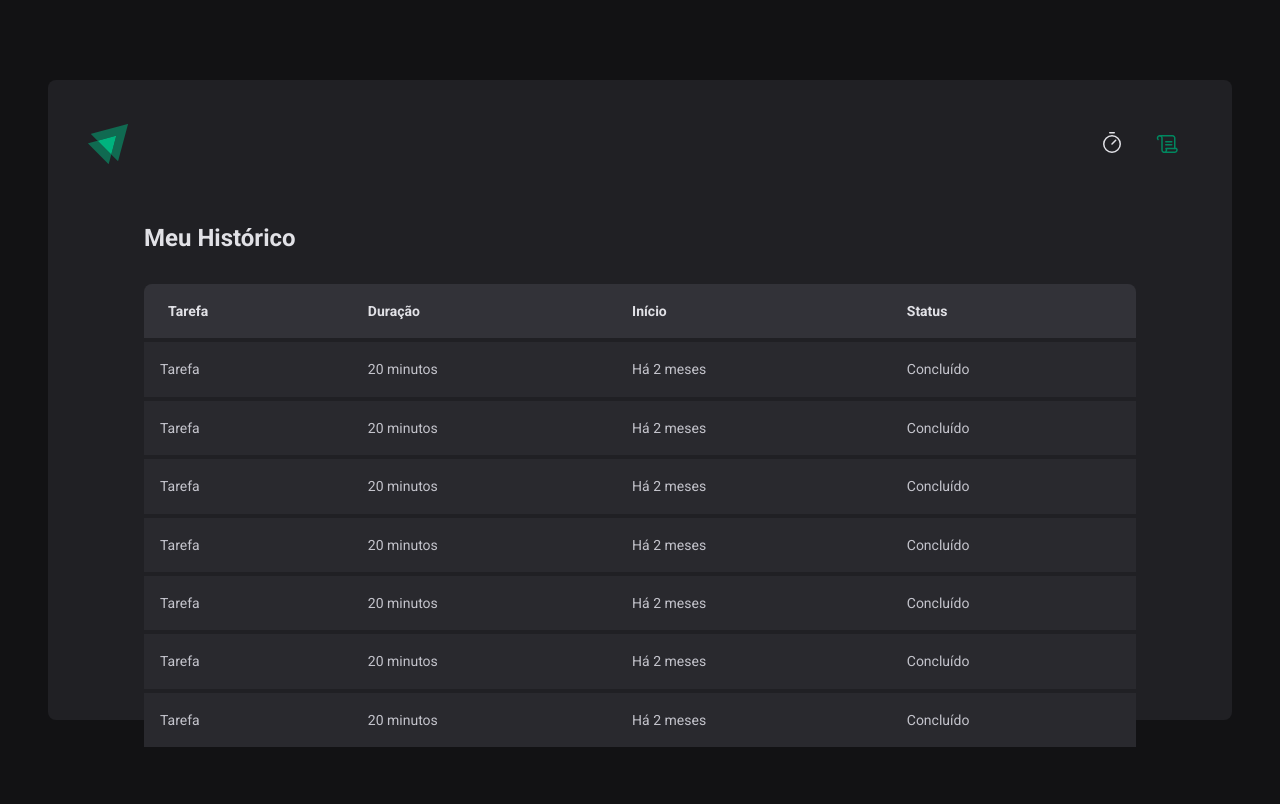
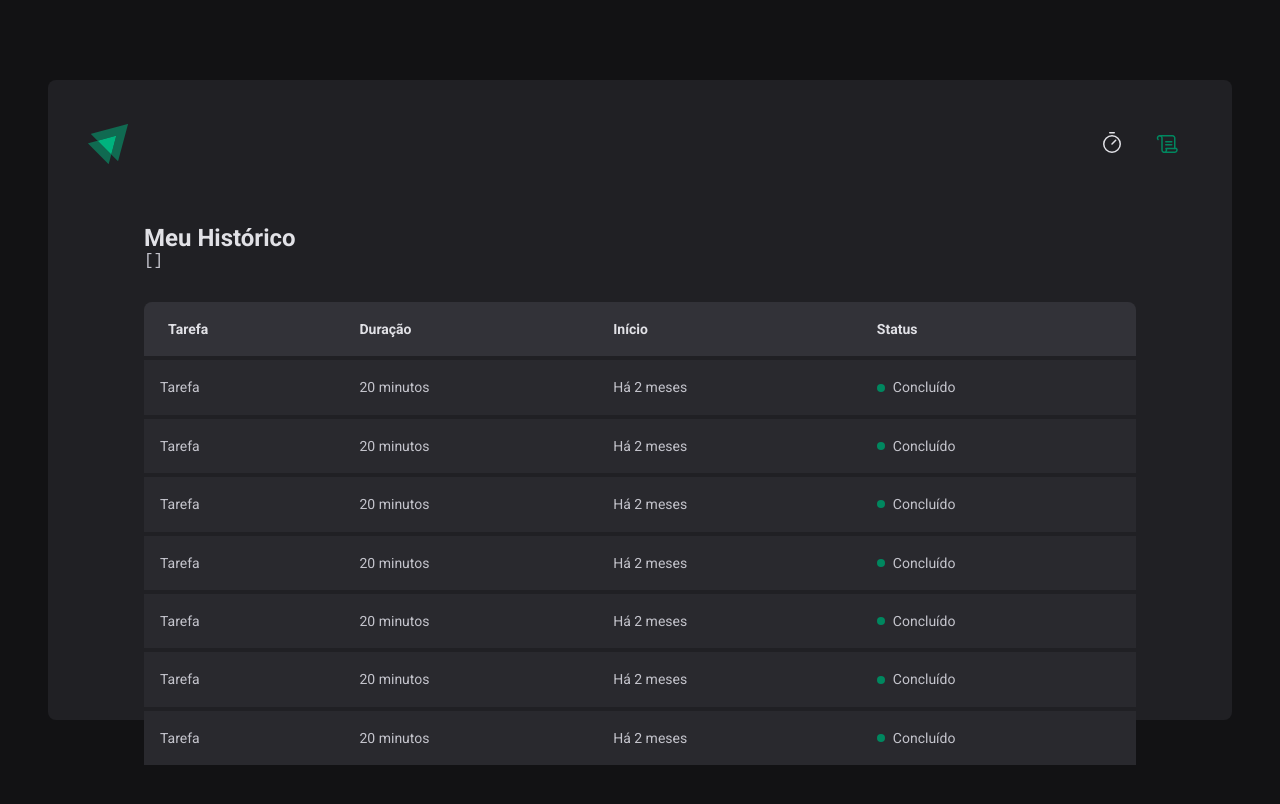
Before and after one commit to daniellichotti/02-ignite-timer, a React (Vite) app: page /history in a window 1280 px wide. Shown: the top 804 px of the page. Built offline with nearby package versions, Linux system fonts and the light colour scheme.

Commit message:
Contexto entre rotas - Contexto no React

```diff
--- a/src/App.tsx
+++ b/src/App.tsx
@@ -4,12 +4,15 @@ import { Router } from './Router';
 
 import { defaultTheme } from './styles/themes/default';
 import { GlobalStyle } from './styles/global';
+import { CyclesContextProvider } from './contexts/CyclesContext';
 
 export function App() {
     return (
         <ThemeProvider theme={defaultTheme}>
             <BrowserRouter>
-                <Router />
+                <CyclesContextProvider>
+                    <Router />
+                </CyclesContextProvider>
             </BrowserRouter>
             <GlobalStyle />
         </ThemeProvider>
--- /dev/null
+++ b/src/contexts/CyclesContext.tsx
@@ -0,0 +1,104 @@
+import { ReactNode, createContext, useState } from 'react';
+
+interface CreateCycleData {
+    task: string;
+    minutesAmount: number;
+}
+
+interface Cycle {
+    id: string;
+    task: string;
+    minutesAmount: number;
+    startDate: Date;
+    InterruptedDate?: Date;
+    finishedDate?: Date;
+}
+
+interface CyclesContextType {
+    cycles: Cycle[];
+    activeCycle: Cycle | undefined;
+    activeCycleId: String | null;
+    amountSecondsPassed: number;
+    setSecondsPassed: (seconds: number) => void;
+    markCurrentCycleAsFinished: () => void;
+    createNewCycle: (data: CreateCycleData) => void;
+    interruptCurrentCycle: () => void;
+}
+
+export const CyclesContext = createContext({} as CyclesContextType);
+
+interface CyclesContextProviderProps {
+    children: ReactNode;
+}
+
+export function CyclesContextProvider({
+    children,
+}: CyclesContextProviderProps) {
+    const [cycles, setCycles] = useState<Cycle[]>([]);
+    const [activeCycleId, setActiveCycleId] = useState<string | null>(null);
+    const [amountSecondsPassed, setAmountSecondsPassed] = useState(0);
+
+    const activeCycle = cycles.find((cycle) => cycle.id === activeCycleId);
+
+    function setSecondsPassed(seconds: number) {
+        setAmountSecondsPassed(seconds);
+    }
+
+    function markCurrentCycleAsFinished() {
+        setCycles((state) =>
+            state.map((cycle) => {
+                if (cycle.id === activeCycleId) {
+                    return { ...cycle, finishedDate: new Date() };
+                } else {
+                    return cycle;
+                }
+            })
+        );
+    }
+
+    function createNewCycle(data: CreateCycleData) {
+        const id = String(new Date().getTime());
+        const newCycle: Cycle = {
+            id,
+            task: data.task,
+            minutesAmount: data.minutesAmount,
+            startDate: new Date(),
+        };
+
+        setCycles((state) => [...state, newCycle]);
+        setActiveCycleId(id);
+
+        setAmountSecondsPassed(0);
+        //reset();
+    }
+
+    function interruptCurrentCycle() {
+        setCycles((state) =>
+            state.map((cycle) => {
+                if (cycle.id === activeCycleId) {
+                    return { ...cycle, interruptedDate: new Date() };
+                } else {
+                    return cycle;
+                }
+            })
+        );
+        setActiveCycleId(null);
+    }
+
+    return (
+        <CyclesContext.Provider
+            value={{
+                cycles,
+                activeCycle,
+                activeCycleId,
+                markCurrentCycleAsFinished,
+                amountSecondsPassed,
+                setSecondsPassed,
+                createNewCycle,
+                interruptCurrentCycle,
+            }}
+        >
+            {children}
+        </CyclesContext.Provider>
+    );
+}
--- a/src/pages/History/index.tsx
+++ b/src/pages/History/index.tsx
@@ -1,9 +1,15 @@
-import { HistoryContainer, HistoryList } from "./styles";
+import { useContext } from 'react';
+import { HistoryContainer, HistoryList, Status } from './styles';
+import { CyclesContext } from '../../contexts/CyclesContext';
 
 export function History() {
+    const { cycles } = useContext(CyclesContext);
+
     return (
         <HistoryContainer>
             <h1>Meu Histórico</h1>
+
+            <pre>{JSON.stringify(cycles, null, 2)}</pre>
 
             <HistoryList>
                 <table>
@@ -20,43 +26,57 @@ export function History() {
                             <td>Tarefa</td>
                             <td>20 minutos</td>
                             <td>Há 2 meses</td>
-              <td>Concluído</td>
+                            <td>
+                                <Status statusColor="green">Concluído</Status>
+                            </td>
                         </tr>
                         <tr>
                             <td>Tarefa</td>
                             <td>20 minutos</td>
                             <td>Há 2 meses</td>
-              <td>Concluído</td>
+                            <td>
+                                <Status statusColor="green">Concluído</Status>
+                            </td>
                         </tr>
                         <tr>
                             <td>Tarefa</td>
                             <td>20 minutos</td>
                             <td>Há 2 meses</td>
-              <td>Concluído</td>
+                            <td>
+                                <Status statusColor="green">Concluído</Status>
+                            </td>
                         </tr>
                         <tr>
                             <td>Tarefa</td>
                             <td>20 minutos</td>
                             <td>Há 2 meses</td>
-              <td>Concluído</td>
+                            <td>
+                                <Status statusColor="green">Concluído</Status>
+                            </td>
                         </tr>
                         <tr>
                             <td>Tarefa</td>
                             <td>20 minutos</td>
                             <td>Há 2 meses</td>
-              <td>Concluído</td>
+                            <td>
+                                <Status statusColor="green">Concluído</Status>
+                            </td>
                         </tr>
                         <tr>
                             <td>Tarefa</td>
                             <td>20 minutos</td>
                             <td>Há 2 meses</td>
-              <td>Concluído</td>
+                            <td>
+                                <Status statusColor="green">Concluído</Status>
+                            </td>
                         </tr>
                         <tr>
                             <td>Tarefa</td>
                             <td>20 minutos</td>
                             <td>Há 2 meses</td>
-              <td>Concluído</td>
+                            <td>
+                                <Status statusColor="green">Concluído</Status>
+                            </td>
                         </tr>
                     </tbody>
                 </table>
--- a/src/pages/History/styles.ts
+++ b/src/pages/History/styles.ts
@@ -1,4 +1,4 @@
-import styled from "styled-components";
+import styled from 'styled-components';
 
 export const HistoryContainer = styled.main`
     flex: 1;
@@ -8,7 +8,7 @@ export const HistoryContainer = styled.main`
 
     h1 {
         font-size: 1.5rem;
-    color: ${(props) => props.theme["gray-100"]};
+        color: ${(props) => props.theme['gray-100']};
     }
 `;
 export const HistoryList = styled.div`
@@ -21,10 +21,10 @@ export const HistoryList = styled.div`
         border-collapse: collapse;
         min-width: 600px;
         th {
-      background-color: ${(props) => props.theme["gray-600"]};
+            background-color: ${(props) => props.theme['gray-600']};
             padding: 1rem;
             text-align: left;
-      color: ${(props) => props.theme["gray-100"]};
+            color: ${(props) => props.theme['gray-100']};
             font-size: 0.875rem;
             line-height: 1.6;
 
@@ -39,11 +39,35 @@ export const HistoryList = styled.div`
         }
 
         td {
-      background-color: ${(props) => props.theme["gray-700"]};
-      border-top: 4px solid ${(props) => props.theme["gray-800"]};
+            background-color: ${(props) => props.theme['gray-700']};
+            border-top: 4px solid ${(props) => props.theme['gray-800']};
             padding: 1rem;
             font-size: 0.875rem;
             line-height: 1.6;
         }
     }
 `;
+
+const STATUS_COLORS = {
+    yellow: 'yellow-500',
+    green: 'green-500',
+    red: 'red-500',
+} as const;
+
+interface StatusProps {
+    statusColor: keyof typeof STATUS_COLORS;
+}
+
+export const Status = styled.span<StatusProps>`
+    display: flex;
+    align-items: center;
+    gap: 0.5rem;
+
+    &::before {
+        content: '';
+        width: 0.5rem;
+        height: 0.5rem;
+        border-radius: 9999px;
+        background: ${(props) => props.theme[STATUS_COLORS[props.statusColor]]};
+    }
+`;
--- a/src/pages/Home/components/Countdown/index.tsx
+++ b/src/pages/Home/components/Countdown/index.tsx
@@ -1,7 +1,7 @@
 import { useContext, useEffect } from 'react';
 import { CountDownContainer, Separator } from './styles';
 import { differenceInSeconds } from 'date-fns';
-import { CyclesContext } from '../..';
+import { CyclesContext } from '../../../../contexts/CyclesContext';
 
 export function Countdown() {
     const {
--- a/src/pages/Home/components/NewCycleForm/index.tsx
+++ b/src/pages/Home/components/NewCycleForm/index.tsx
@@ -1,7 +1,7 @@
 import { FormContainer, MinutesAmountInput, TaskInput } from './styles';
 import { useContext } from 'react';
-import { CyclesContext } from '../..';
 import { useFormContext } from 'react-hook-form';
+import { CyclesContext } from '../../../../contexts/CyclesContext';
 
 export function NewCycleForm() {
     const { activeCycle } = useContext(CyclesContext);
```
Also changed, not shown: src/pages/Home/index.tsx (+11 -87 lines). Lines whose indentation alone changed are shown as unchanged.
